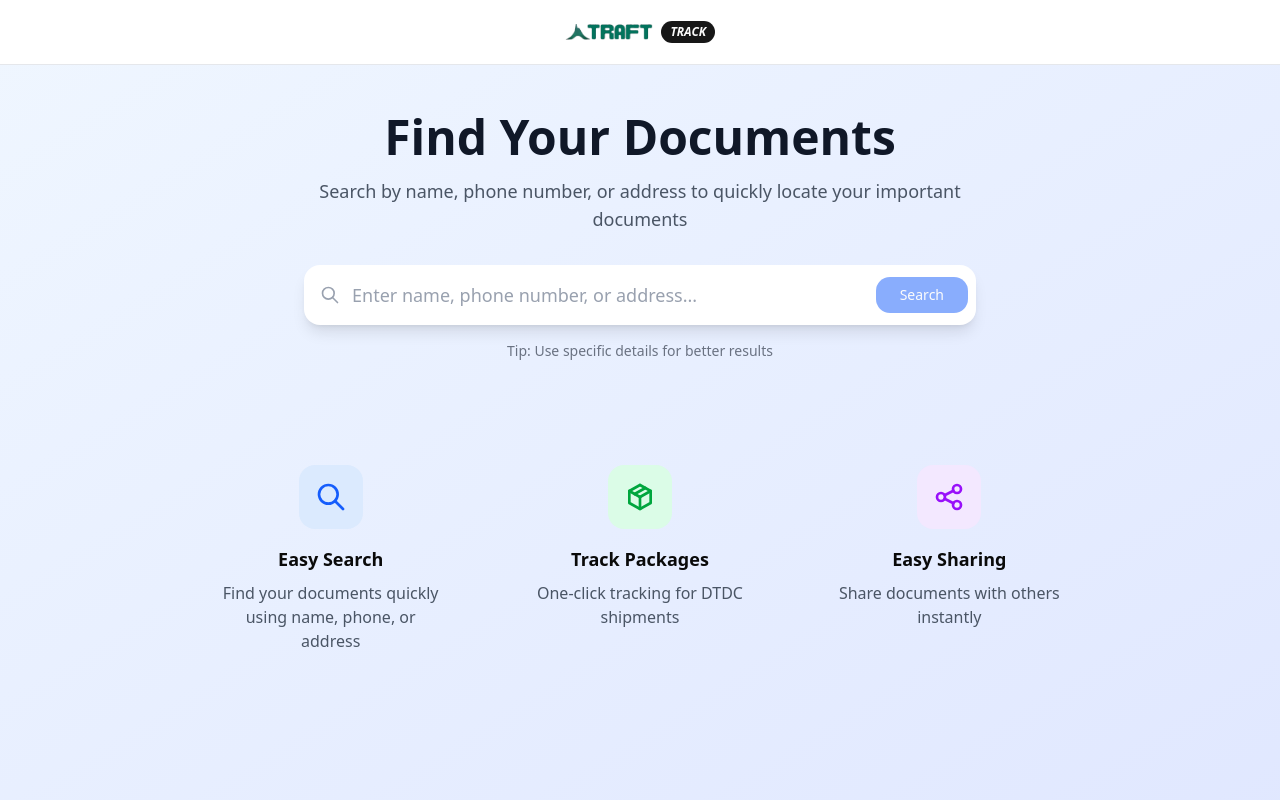
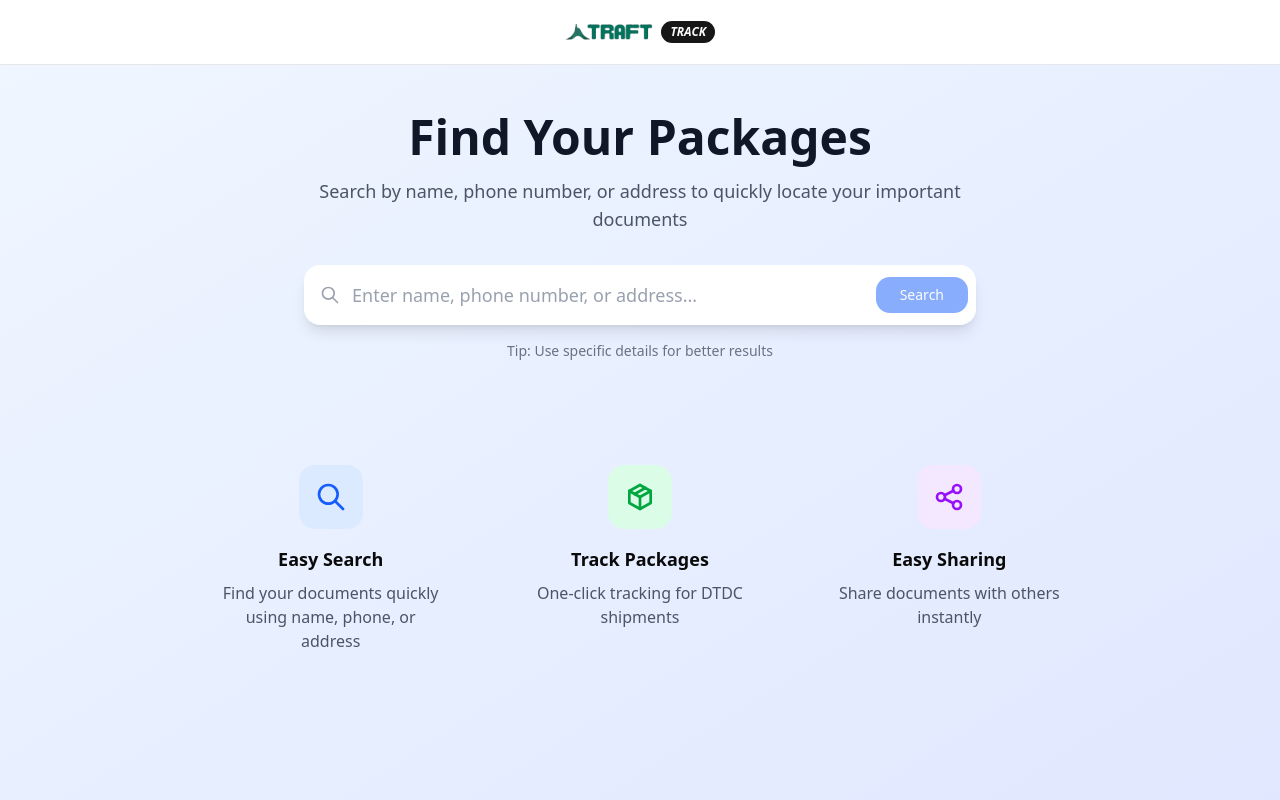
Before and after one commit to yadusuryab/traft-track, a Next.js app: page / in a window 1280 px wide. Shown: the top 800 px of the page. Built offline with nearby package versions, Linux system fonts and the light colour scheme.

Commit message:
first commit

```diff
--- a/app/page.tsx
+++ b/app/page.tsx
@@ -144,7 +144,7 @@ export default function HomePage() {
         {/* Hero Section with Search */}
         <div className="text-center mb-16">
           <h1 className="text-4xl md:text-5xl font-bold text-gray-900 mb-4">
-            Find Your Documents
+            Find Your Packages
           </h1>
           <p className="text-lg text-gray-600 max-w-2xl mx-auto mb-8">
             Search by name, phone number, or address to quickly locate your important documents
```
